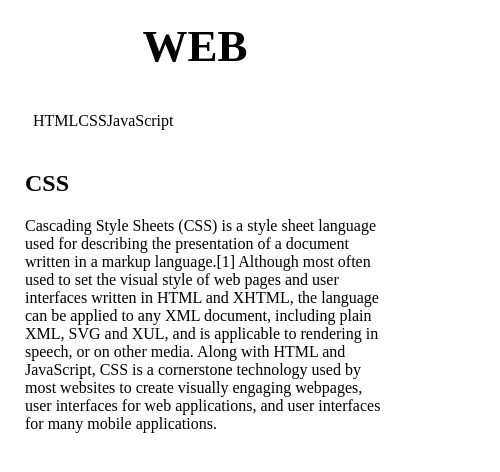
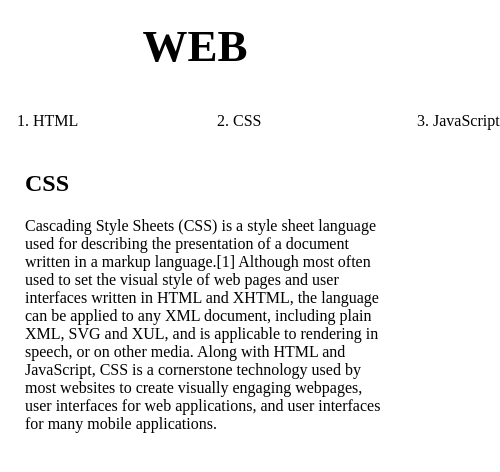
Before and after one commit to ChoHyunWoong/Web, a plain HTML site: page mediaq.html in a window 390 px wide. Shown: the whole page, 500 px wide, since content can reach past the window. Drawn offline with Linux system fonts and the light colour scheme.

Commit message:
Update mediaq.html

```diff
--- a/mediaq.html
+++ b/mediaq.html
@@ -41,10 +41,7 @@
       ol{
         border-right:none;
         display:grid;
-        grid-template-columns: 1fr 1fr 1fr;
-      }
-      li{
-        display:block;
+        grid-template-columns: 200px 200px 1fr;
       }
       h1 {
         border-bottom:none;
```
